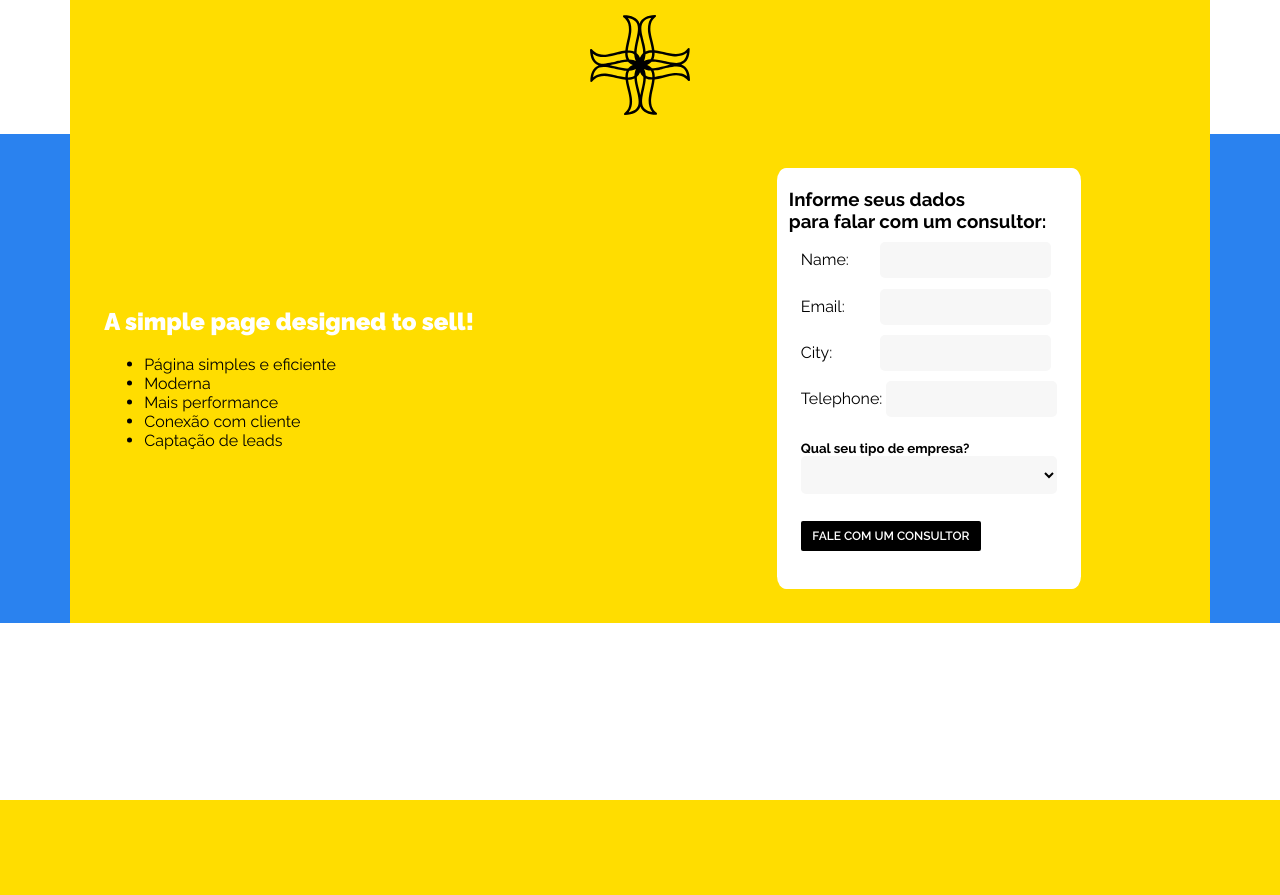
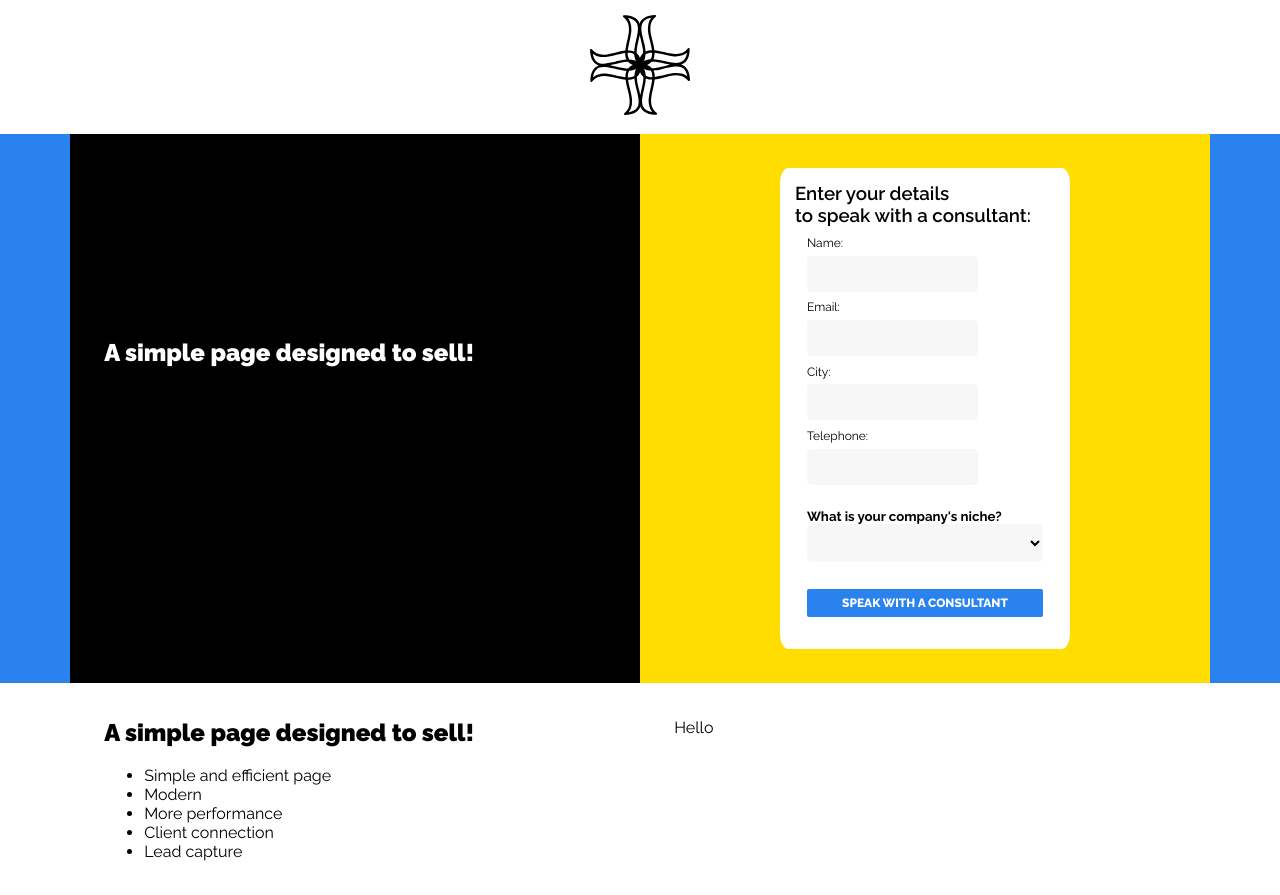
Before and after one commit to paulogobetti/simple-landing-page, a PHP site: page / in a window 1280 px wide. Before the commit the page ends 800 px from the top, so only its background shows below. Run offline with PHP 8.4, Linux system fonts and the light colour scheme.

Commit message:
Layout and media rules repair

```diff
--- a/index.html
+++ b/index.html
@@ -24,58 +24,53 @@
         </div>
     </header>
 
-    <section id="top-banner"> <!-- BANNER -->
+    <section id="top-banner"> <!-- TOP BANNER -->
         <div class="container">
             <div class="row">
-                <div class="col align-middle"> <!-- A -->
-                    <div class="align-middle-v">
+                <div class="col relative" style="background: #000;"> <!-- A COL -->
+                    <div class="col-align-middle col-centralize">
                         <h2 class="text-white">
                             A simple page designed to sell!
                         </h2>
                         <br>
                         <ul class="">
-                            <li class="list-check font-white">Página simples e eficiente</li>
-                            <li class="list-check font-white">Moderna</li>
-                            <li class="list-check font-white">Mais performance</li>
-                            <li class="list-check font-white">Conexão com cliente</li>
-                            <li class="list-check font-white">Captação de leads</li>
+                            <li class="list-check font-white">Simple and efficient page</li>
+                            <li class="list-check font-white">Modern</li>
+                            <li class="list-check font-white">More performance</li>
+                            <li class="list-check font-white">Client connection</li>
+                            <li class="list-check font-white">Lead capture</li>
                         </ul>
                     </div>
                 </div>
-                <div class="col" style="max-width: 35%;"> <!-- B -->
-                    <div class="row" > <!-- FORM -->
-                        <form action="envio.php" method="POST" id="form-lead" class="form-container">
+                <div class="col col-h-centralize" style="background: #fd0;"> <!-- B COL -->
+                    <div class="row">
+                        <form action="config.php" method="POST" id="form-lead" class="form-container"> <!-- FORM -->
                             <h3>
-                                Informe seus dados<br>para falar com um consultor:
+                                Enter your details<br>to speak with a consultant:
                             </h3>
-                            <fieldset >
-                                <div>
+                            <fieldset>
                                 <label for="nome" id="label-inline">Name:</label>
                                 <input type="text" name="nome" id="nome">
-                                </div>
-                                <div>
+                                <br>
                                 <label for="email" id="label-inline">Email:</label>
                                 <input type="email" name="email" id="email">
-                                </div>
-                                <div>
+                                <br>
                                 <label for="cidade" id="label-inline">City:</label>
                                 <input type="text" name="cidade" id="cidade">
-                                </div>
-                                <div>
+                                <br>
                                 <label for="telephone" id="label-inline">Telephone:</label>
                                 <input type="tel" name="telephone" id="telephone">
-                                </div>
-                                <br>
-                                <h5>Qual seu tipo de empresa?</h5>
-                                <select name="tipo" id="tipo">
+                                <br><br>
+                                <h5>What is your company's niche?</h5>
+                                <select name="type" id="type">
                                     <option value="#"></option>
-                                    <option value="Tipo A">Tipo A</option>
-                                    <option value="Tipo B">Tipo B</option>
-                                    <option value="Tipo C">Tipo C</option>
+                                    <option value="Type A">Type A</option>
+                                    <option value="Type B">Type B</option>
+                                    <option value="Type C">Type C</option>
                                 </select>
                                 <br><br>
                                 <div class="full-width">
-                                    <input type="submit" name="submit" id="submit" value="FALE COM UM CONSULTOR" class="">
+                                    <input type="submit" name="submit" id="submit" value="Speak With A Consultant" class="uppercase">
                                 </div>
                             </fieldset>
                         </form>
@@ -85,6 +80,28 @@
         </div>
     </section>
 
+    <section>
+        <div class="container d-flex">
+            <div class="col">
+                <h2 class="">
+                    A simple page designed to sell!
+                </h2>
+                <br>
+                <ul class="">
+                    <li class="list-check font-white">Simple and efficient page</li>
+                    <li class="list-check font-white">Modern</li>
+                    <li class="list-check font-white">More performance</li>
+                    <li class="list-check font-white">Client connection</li>
+                    <li class="list-check font-white">Lead capture</li>
+                </ul>
+            </div>
+            <div class="col col-centralize">
+                Hello
+            </div>
+
+        </div>
+    </section>
+
 </body>
 
 </html>
--- a/style.css
+++ b/style.css
@@ -1,5 +1,6 @@
 :root {
     --text-white: #fff;
+    --primary-color: #2a82ef;
 }
 
 * {
@@ -12,6 +13,10 @@ h2 {
     font-weight: 900;
 }
 
+h3 {
+    font-weight: 600;
+}
+
 /* GRID */
 
 .full-width {
@@ -21,7 +26,9 @@ h2 {
 .container {
     width: 1140px;
     margin: 0 auto;
+    /*
     background: #fd0;
+    */
 }
 
 .fit-to-screen {
@@ -32,6 +39,16 @@ h2 {
     justify-content: center;
     align-items: center;
 }
+
+.margin-please {
+    margin: 1.3%;
+}
+
+.padding-please {
+    padding: 1.3%;
+}
+
+/* BOOTSTRAP */
 
 .col {
     -ms-flex-preferred-size: 0;
@@ -49,13 +66,39 @@ h2 {
     flex-wrap: wrap;
 }
 
+.d-none {
+    display: none !important;
+}
+
+.d-inline {
+    display: inline !important;
+}
+
+.d-inline-block {
+    display: inline-block !important;
+}
+
+.d-block {
+    display: block !important;
+}
+
+.d-flex {
+    display: -ms-flexbox !important;
+    display: flex !important;
+}
+
+.d-inline-flex {
+    display: -ms-inline-flexbox !important;
+    display: inline-flex !important;
+}
+
 /* ALIGNMENTS */
 
-.align-middle {
+.relative {
     position: relative;
 }
 
-.align-middle-v {
+.col-align-middle {
     position: absolute;
     top: 50%;
     width: 100%;
@@ -94,71 +137,38 @@ h2 {
     align-items: center;
 }
 
-.margin-please {
-    margin: 1.3%;
-}
-
-.padding-please {
-    padding: 1.3%;
-}
-
-/* MEDIAS */
-
-@media (min-width: 1px) {
-    .container {
-        max-width: 130px;
-    }
-}
-
-@media (min-width: 200px) {
-    .container {
-        max-width: 180px;
-    }
-}
-
-@media (min-width: 280px) {
-    .container {
-        max-width: 236px;
-    }
-}
-
-@media (min-width: 480px) {
-    .container {
-        max-width: 410px;
-    }
-}
-
-@media (min-width: 576px) {
-    .container {
-        max-width: 540px;
-    }
-}
-
-@media (min-width: 768px) {
-    .container {
-        max-width: 720px;
-    }
-}
-
-@media (min-width: 992px) {
-    .container {
-        max-width: 960px;
-    }
-}
-
-@media (min-width: 1200px) {
-    .container {
-        max-width: 1140px;
-    }
+.col-h-centralize {
+    display: flex;
+    justify-content: center;
 }
 
 /* FORM */
+
+.form-container {
+    display: block;
+    background: #fff;
+    border-radius: 3%;
+    padding: 5% 5%;
+}
 
 fieldset {
     border: none;
 }
 
+/* INPUTS WITHOUT LABELS */
 input[type=text], input[type=password], input[type=email], input[type=tel] {
+    width: 97%;
+    outline: none;
+    border: none;
+    background: #f7f7f7;
+    padding: 10px;
+    border-radius: 5px;
+    margin: 2% 0;
+}
+
+/* INPUTS WITH LABELS INLINE */
+label + input[type=text], label + input[type=password], label + input[type=email], label + input[type=tel] {
+    width: auto;
     outline: none;
     border: none;
     background: #f7f7f7;
@@ -181,22 +191,19 @@ select {
 }
 
 label#label-inline {
+    font-size: 12px;
     display: inline-block;
-    min-width: 75px;
-}
-
-.form-container {
-    background: #fff;
-    border-radius: 3%;
-    padding: 5% 3%;
+    min-width: 90px;
 }
 
 input[type=button], input[type=submit], button {
+    width: 100%;
+    font-weight: 800!important;
     border: none;
     border-radius: 2px;
     margin: 8px 0;
     padding: 3% 4.5%;
-    background: #000;
+    background: var(--primary-color);
     color: #ffffff;
     font-size: 12px;
     font-weight: 600;
@@ -213,7 +220,7 @@ input[type="file"] {
 }
 
 #top-banner {
-    background: #2a82ef;
+    background: var(--primary-color);
 }
 
 /* COLORS */
@@ -221,3 +228,27 @@ input[type="file"] {
 .text-white {
     color: var(--text-white);
 }
+
+/* TEXTS */
+
+.uppercase {
+    text-transform: uppercase;
+}
+
+.justify {
+    text-align: justify;
+}
+
+/* MEDIA RULES */
+
+@media (min-width: 1px) {
+    .container {
+        max-width: 100%;
+    }
+}
+
+@media (min-width: 1200px) {
+    .container {
+        max-width: 1140px;
+    }
+}
```
Lines whose indentation alone changed are shown as unchanged.
